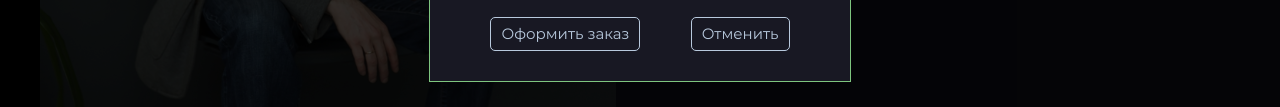
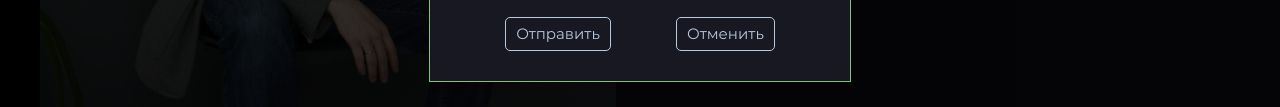
Before and after one commit to AlekseiZhukov/portfolio, a plain HTML site: page index.html in a window 1280 px wide. Both pictures are taken after a click on the button "Напишите мне". Shown: the part 524-631 px from the top of the page. Drawn offline with Linux system fonts and the light colour scheme.

Commit message:
Add files via upload

```diff
--- a/index.html
+++ b/index.html
@@ -539,7 +539,7 @@
                         <span class="message__error"></span>
                     </div>
                     <div class="form__action">
-                        <button class="form-submit btn" type="submit">Оформить заказ</button>
+                        <button class="form-submit btn" type="submit">Отправить</button>
                         <button class="form-reset btn" rel="popup1" type="button">Отменить</button>
                     </div>
                     <div class="resul-message"></div>
```
